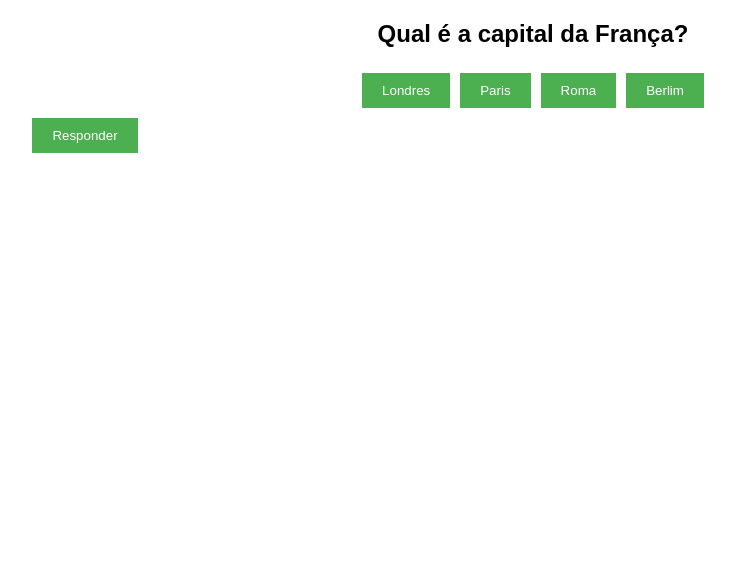
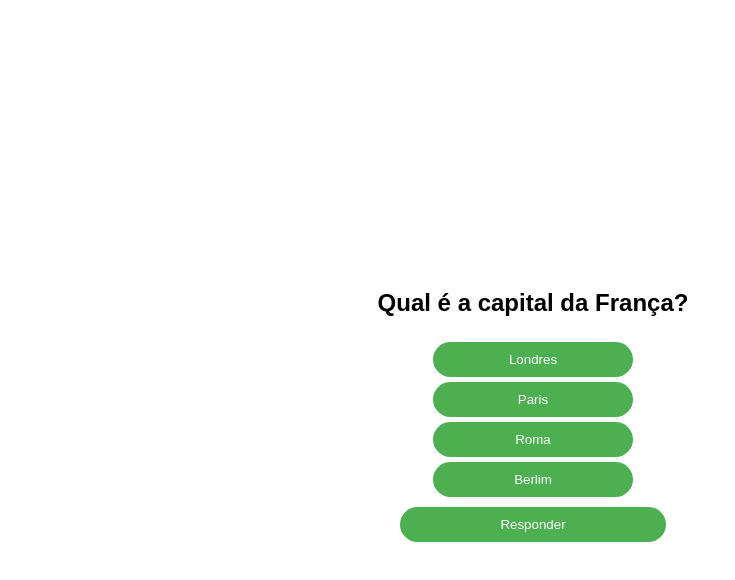
Before and after one commit to Annacarvalho-coder/ProjetoM1, a plain HTML site: page index.html in a window 1280 px wide. Both pictures are taken after a click on the button "Iniciar Quiz". Shown: the whole page, without its empty margins (107-842 px from the left). Drawn offline with Linux system fonts and the light colour scheme.

Commit message:
Estilização e Indentação

```diff
--- a/style.css
+++ b/style.css
@@ -1,11 +1,23 @@
-body {
+* {
   font-family: Arial, sans-serif;
   text-align: center;
 }
 
 #quiz-container {
-    margin: 20px auto;
-    width: 80%;
+  display: flex;
+  flex-direction: column;
+  align-items: center;
+  justify-content: center;
+  height: 100vh;
+}
+
+#answers button {
+  display: flex;
+  flex-direction: column;
+  /* background-color: #af4cab; */
+  width: 50px;
+  text-align: center;
+  justify-content: center;
 }
 
 #question {
@@ -13,12 +25,15 @@ body {
 }
 
 button {
-    padding: 10px 20px;
+  display: flex;
+  align-items: center;
+  padding: 10px 100px;
   margin: 5px;
   background-color: #4CAF50;
   color: white;
   border: none;
   cursor: pointer;
+  border-radius: 30px;
 }
 
 .selected {
```
Also changed, not shown: index.html (+2 -2 lines), Script.js (indentation only). Lines whose indentation alone changed are shown as unchanged.
